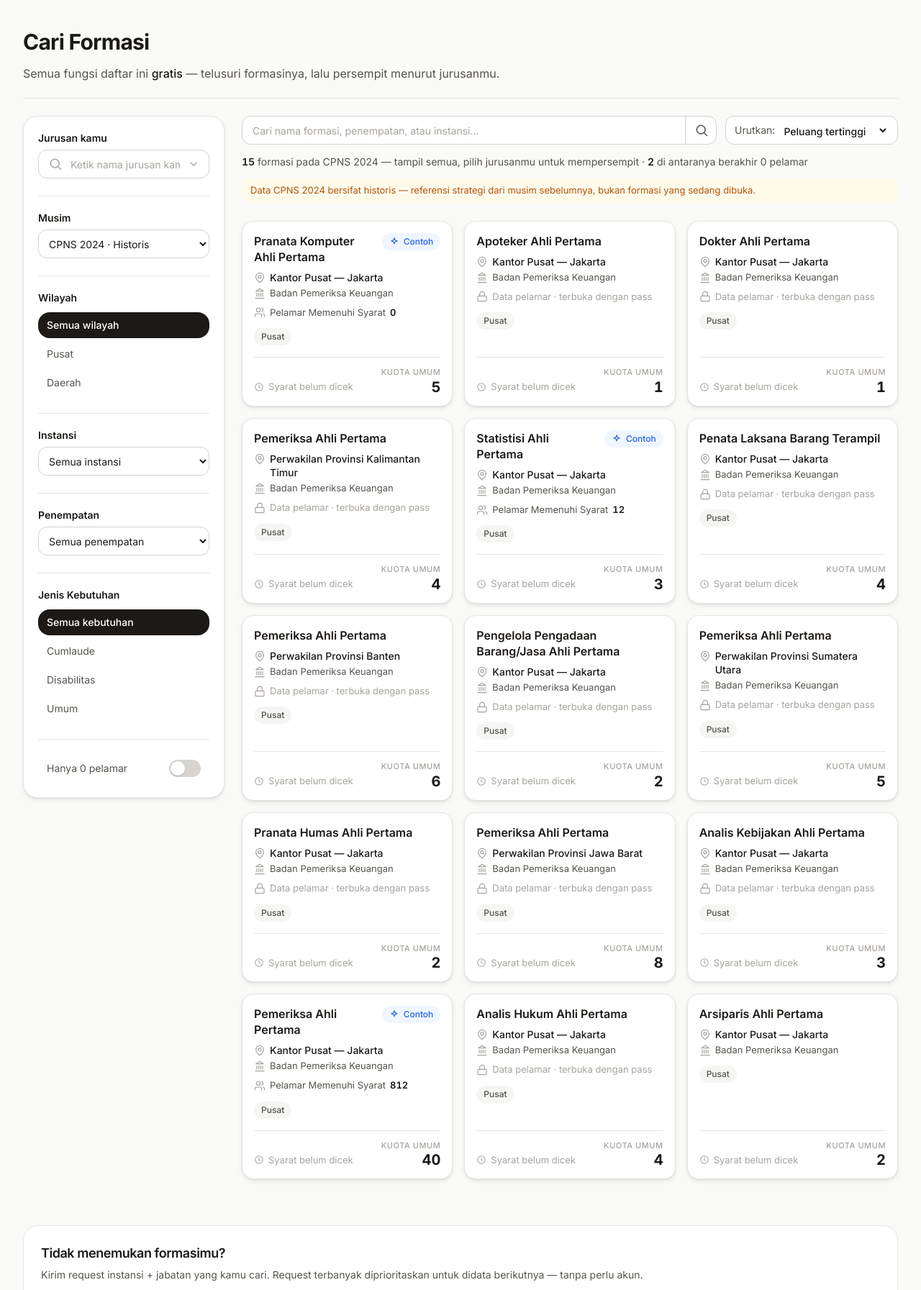
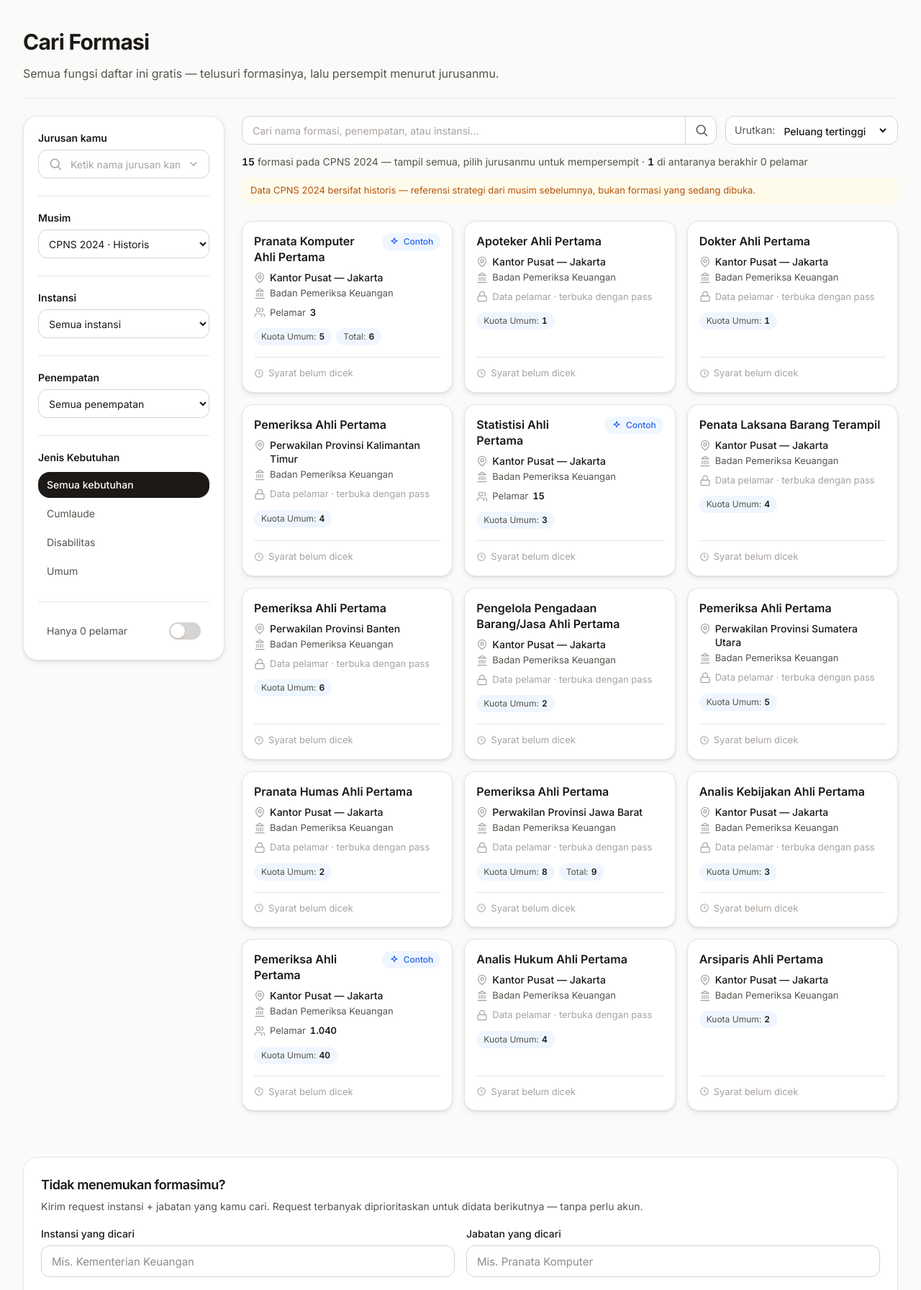
Before and after one commit to rassyz/peta-formasi-cpns, a Laravel app: page /formasi in a window 1280 px wide. Shown: the part 65-1858 px from the top of the page at 72% size. Run offline with Laravel 12, Linux system fonts and the light colour scheme; data comes from the database, SQL or seed files in the repository; style sheets or scripts are compiled from the project's sources; some libraries are stand-ins or nearby versions.

Commit message:
feat: refine formation cards and improve admin formation management

```diff
--- a/src/app/Http/Controllers/BerandaController.php
+++ b/src/app/Http/Controllers/BerandaController.php
@@ -36,7 +36,7 @@ class BerandaController extends Controller
                         $sub->select(DB::raw(1))
                             ->from('snapshot_pelamar')
                             ->whereColumn('snapshot_pelamar.formasi_kuota_id', 'formasi_kuota.id')
-                            ->where('snapshot_pelamar.jumlah_ms', 0)
+                            ->where('snapshot_pelamar.jumlah_total', 0)
                             ->whereRaw('snapshot_pelamar.tanggal_snapshot = (SELECT MAX(tanggal_snapshot) FROM snapshot_pelamar sp2 WHERE sp2.formasi_kuota_id = formasi_kuota.id)');
                     });
                 })
@@ -53,7 +53,7 @@ class BerandaController extends Controller
             ->orderBy('jenjang')
             ->orderBy('nama')
             ->get()
-            ->map(fn (Jurusan $j) => [
+            ->map(fn(Jurusan $j) => [
                 'value' => $j->slug,
                 'label' => $j->nama,
                 'jenjang' => $j->jenjang,
--- a/src/app/Http/Controllers/FormasiController.php
+++ b/src/app/Http/Controllers/FormasiController.php
@@ -37,7 +37,7 @@ class FormasiController extends Controller
         abort_if($formasi->status_terbit !== 'terbit' && ! $pengguna?->isAdmin(), 404);
 
         $terbuka = (bool) $formasi->kartu_contoh
-            || ($pengguna !== null && $pengguna->punyaAksesMusim($formasi->musim));
+            || ($pengguna !== null && ($pengguna->isAdmin() || $pengguna->punyaAksesMusim($formasi->musim)));
 
         // Cek Kelayakan lebih sempit daripada akses detail: khusus Pass
         // Strategi aktif untuk musim formasi ini (PRD Modul B).
--- a/src/app/Livewire/Finder.php
+++ b/src/app/Livewire/Finder.php
@@ -21,7 +21,7 @@ use Livewire\WithPagination;
 
 /**
  * Finder formasi (Modul A, FR-A1 s.d. A5). Seluruh fungsi daftar GRATIS:
- * pilih jurusan, pemilih musim, filter instansi/wilayah/jenis kebutuhan/
+ * pilih jurusan, pemilih musim, filter instansi/penempatan/jenis kebutuhan/
  * 0 pelamar, dan sortir peluang/gaji/kuota. Kartu selalu polos — angka
  * pelamar hanya dipakai di server untuk filter & urutan (PRD §5), tidak
  * pernah dirender ke kartu.
@@ -42,9 +42,6 @@ class Finder extends Component
     // akan memaksa '' menjadi 0 pada properti int — 0 tidak boleh berarti filter.
     #[Url]
     public string $instansiId = '';
-
-    #[Url]
-    public string $wilayah = ''; // '' | pusat | daerah
 
     #[Url]
     public string $jenis = ''; // '' | umum | cumlaude | disabilitas | ...
@@ -209,7 +206,6 @@ class Finder extends Component
         $this->kataKunci = '';
         $this->instansiId = '';
         $this->penempatan = '';
-        $this->wilayah = '';
         $this->jenis = '';
         $this->hanyaNolPelamar = false;
         $this->hanyaLolos = false;
@@ -233,7 +229,7 @@ class Finder extends Component
         }
     }
 
-    /** Kondisi "snapshot terakhir pada suatu kuota berisi 0 pelamar MS". */
+    /** Kondisi "snapshot terakhir pada suatu kuota berisi 0 pelamar (total pendaftar)". */
     private function kondisiNolPelamar(Builder $query): void
     {
         $query->whereHas('kuota', function (Builder $q) {
@@ -241,7 +237,7 @@ class Finder extends Component
                 $sub->select(DB::raw(1))
                     ->from('snapshot_pelamar')
                     ->whereColumn('snapshot_pelamar.formasi_kuota_id', 'formasi_kuota.id')
-                    ->where('snapshot_pelamar.jumlah_ms', 0)
+                    ->where('snapshot_pelamar.jumlah_total', 0)
                     ->whereRaw('snapshot_pelamar.tanggal_snapshot = (SELECT MAX(tanggal_snapshot) FROM snapshot_pelamar sp2 WHERE sp2.formasi_kuota_id = formasi_kuota.id)');
             });
         });
@@ -272,10 +268,6 @@ class Finder extends Component
 
         if ($this->penempatan !== '') {
             $query->where('penempatan', $this->penempatan);
-        }
-
-        if ($this->wilayah !== '') {
-            $query->whereHas('instansi', fn(Builder $q) => $q->where('wilayah', $this->wilayah));
         }
 
         if ($this->jenis !== '') {
--- a/src/resources/views/beranda.blade.php
+++ b/src/resources/views/beranda.blade.php
@@ -110,9 +110,9 @@
                             :jabatan="$f->jabatan"
                             :instansi="$f->instansi->nama"
                             :penempatan="$f->penempatan"
-                            :wilayah="ucfirst($f->instansi->wilayah)"
                             :kebutuhan="$utama ? ucfirst($utama->jenis_kebutuhan) : null"
                             :kuota="$utama?->jumlah"
+                            :total-kuota="$f->kuota->sum('jumlah')"
                             :musim-label="$f->musim->label . ' · ' . ucfirst($f->musim->status)"
                             :contoh="true"
                             :href="route('formasi.show', $f->slug)"
--- a/src/resources/views/components/ui/kartu-formasi.blade.php
+++ b/src/resources/views/components/ui/kartu-formasi.blade.php
@@ -2,7 +2,6 @@
     'jabatan',
     'instansi',
     'penempatan' => null,
-    'wilayah' => null,        // Pusat | Daerah
     'kebutuhan' => null,      // Jenis kebutuhan, mis. Umum
     'kuota' => null,
     'musimLabel' => null,     // Mis. CPNS 2024 · Historis
@@ -11,8 +10,9 @@
     'contoh' => false,
     'href' => '#',
     'tampilkanMusim' => true, // Finder mematikan ini: daftarnya selalu satu musim
-    'pelamarMs' => null,      // Jumlah pelamar memenuhi syarat snapshot terakhir — HANYA diisi untuk yang berhak (FR-A2)
+    'pelamarTotal' => null,   // Total pendaftar snapshot terakhir — HANYA diisi untuk yang berhak (FR-A2)
     'pelamarTerkunci' => false, // true = tampilkan baris teaser terkunci tanpa angka
+    'totalKuota' => null,      // Jumlah SEMUA baris kuota formasi; baris "Total" hanya tampil bila > kuota utama
 ])
 
 @php
@@ -24,7 +24,7 @@
     };
 @endphp
 
-{{-- Kartu daftar SELALU polos (PRD §5): tidak ada angka pelamar/rasio/gaji di sini. --}}
+{{-- Kartu daftar polos (PRD §5): tanpa rasio/gaji. Angka pelamar di kartu = total pendaftar snapshot terakhir, hanya untuk pemegang pass (FR-A2); MS difiturkan di detail. Kuota tampil sebagai pil. --}}
 <a href="{{ $href }}" class="group isolate relative flex h-full flex-col rounded-xl border border-line bg-surface p-4 shadow-card transition-[translate,transform,border-color] duration-300 ease-[cubic-bezier(0.22,1,0.36,1)] after:pointer-events-none after:absolute after:inset-0 after:-z-10 after:rounded-xl after:shadow-lift after:opacity-0 after:transition-opacity after:duration-300 hover:border-accent/50 hover:after:opacity-100 focus-visible:outline-none focus-visible:ring-2 focus-visible:ring-accent hover:-translate-y-1">
     <div class="flex items-start justify-between gap-3">
         <h3 class="text-[15px] font-semibold leading-snug text-ink sm:text-base">{{ $jabatan }}</h3>
@@ -44,10 +44,10 @@
         <span>{{ $instansi }}</span>
     </p>
 
-    @if ($pelamarMs !== null)
+    @if ($pelamarTotal !== null)
         <p class="mt-2 flex items-center gap-1.5 text-[13px] text-ink-2">
             <svg class="h-4 w-4 shrink-0 text-ink-3" viewBox="0 0 24 24" fill="none" stroke="currentColor" stroke-width="1.8" stroke-linecap="round" stroke-linejoin="round" aria-hidden="true"><path d="M16 21v-2a4 4 0 0 0-4-4H6a4 4 0 0 0-4 4v2"/><circle cx="9" cy="7" r="4"/><path d="M22 21v-2a4 4 0 0 0-3-3.87"/><path d="M16 3.13a4 4 0 0 1 0 7.75"/></svg>
-            Pelamar Memenuhi Syarat <span class="tnum font-semibold text-ink">{{ number_format($pelamarMs, 0, ',', '.') }}</span>
+            Pelamar <span class="tnum font-semibold text-ink">{{ number_format($pelamarTotal, 0, ',', '.') }}</span>
         </p>
     @elseif ($pelamarTerkunci)
         <p class="mt-2 flex items-center gap-1.5 text-[13px] text-ink-3">
@@ -56,19 +56,23 @@
         </p>
     @endif
 
-    @if ($wilayah || ($musimLabel && $tampilkanMusim))
+    @if ($kuota !== null)
         <div class="mt-3 flex flex-wrap gap-1.5">
-            @if ($wilayah)
-                <span class="inline-flex items-center rounded-full bg-sunken px-2.5 py-1 text-xs font-medium text-ink-2">{{ $wilayah }}</span>
-            @endif
-            @if ($musimLabel && $tampilkanMusim)
-                <span class="inline-flex items-center rounded-full bg-sunken px-2.5 py-1 text-xs font-medium text-ink-2">{{ $musimLabel }}</span>
+            <span class="inline-flex items-center rounded-full bg-accent-soft px-2.5 py-1 text-xs text-ink-2">Kuota{{ $kebutuhan ? ' ' . $kebutuhan : '' }}:<span class="tnum ml-1 font-semibold text-ink">{{ number_format($kuota, 0, ',', '.') }}</span></span>
+            @if ($totalKuota !== null && $totalKuota > $kuota)
+                <span class="inline-flex items-center rounded-full bg-accent-soft px-2.5 py-1 text-xs text-ink-2">Total:<span class="tnum ml-1 font-semibold text-ink">{{ number_format($totalKuota, 0, ',', '.') }}</span></span>
             @endif
         </div>
     @endif
 
+    @if ($musimLabel && $tampilkanMusim)
+        <div class="mt-3 flex flex-wrap gap-1.5">
+            <span class="inline-flex items-center rounded-full bg-sunken px-2.5 py-1 text-xs font-medium text-ink-2">{{ $musimLabel }}</span>
+        </div>
+    @endif
+
     <div class="mt-auto pt-4">
-        <div class="flex items-end justify-between gap-4 border-t border-line pt-3">
+        <div class="border-t border-line pt-3">
             <div class="min-w-0">
                 @if ($badge)
                     <x-ui.badge :variant="$badge[0]">{{ $badge[1] }}</x-ui.badge>
@@ -82,12 +86,6 @@
                     </p>
                 @endif
             </div>
-            @if ($kuota !== null)
-                <div class="shrink-0 text-right">
-                    <p class="text-[11px] font-medium uppercase tracking-wider text-ink-3">Kuota{{ $kebutuhan ? ' ' . $kebutuhan : '' }}</p>
-                    <p class="tnum mt-0.5 text-xl font-bold leading-none text-ink">{{ number_format($kuota, 0, ',', '.') }}</p>
-                </div>
-            @endif
         </div>
     </div>
 </a>
--- a/src/resources/views/formasi/detail.blade.php
+++ b/src/resources/views/formasi/detail.blade.php
@@ -13,7 +13,6 @@
                 </div>
                 <div class="flex flex-wrap gap-1.5">
                     <x-ui.badge variant="neutral">{{ $formasi->musim->label }} · {{ ucfirst($formasi->musim->status) }}</x-ui.badge>
-                    <x-ui.badge variant="neutral">{{ ucfirst($formasi->instansi->wilayah) }}</x-ui.badge>
                     @if ($terbuka && $formasi->kartu_contoh)
                         <x-ui.badge variant="accent">Contoh — Detail Terbuka</x-ui.badge>
                     @endif
--- a/src/resources/views/jurusan/show.blade.php
+++ b/src/resources/views/jurusan/show.blade.php
@@ -41,9 +41,9 @@
                             :jabatan="$f->jabatan"
                             :instansi="$f->instansi->nama"
                             :penempatan="$f->penempatan"
-                            :wilayah="ucfirst($f->instansi->wilayah)"
                             :kebutuhan="$utama ? ucfirst($utama->jenis_kebutuhan) : null"
                             :kuota="$utama?->jumlah"
+                            :total-kuota="$f->kuota->sum('jumlah')"
                             :musim-label="$f->musim->label . ' · ' . ucfirst($f->musim->status)"
                             :contoh="$f->kartu_contoh"
                             :href="route('formasi.show', $f->slug)"
--- a/src/resources/views/livewire/finder.blade.php
+++ b/src/resources/views/livewire/finder.blade.php
@@ -1,7 +1,7 @@
 <div class="mx-auto max-w-7xl px-4 pt-10 pb-24 sm:px-6 lg:px-8 lg:pb-8">
     {{-- Kepala Finder — rangka bersama (x-ui.kepala-halaman), varian polos --}}
     <x-ui.kepala-halaman judul="Cari Formasi" varian="polos">
-        Semua fungsi daftar ini <span class="font-medium text-ink">gratis</span> — telusuri formasinya, lalu persempit menurut jurusanmu.
+        Semua fungsi daftar ini gratis — telusuri formasinya, lalu persempit menurut jurusanmu.
     </x-ui.kepala-halaman>
 
     <div x-data="{ filterTerbuka: false }">
@@ -69,19 +69,6 @@
                             <option value="{{ $m->id }}">{{ $m->label }} · {{ ucfirst($m->status) }}</option>
                         @endforeach
                     </select>
-                </div>
-
-                {{-- Wilayah --}}
-                <div class="mt-6 border-t border-line pt-5">
-                    <h3 class="text-sm font-semibold">Wilayah</h3>
-                    <div class="mt-2.5 flex flex-col gap-1" role="group" aria-label="Wilayah">
-                        @foreach (['' => 'Semua wilayah', 'pusat' => 'Pusat', 'daerah' => 'Daerah'] as $nilai => $label)
-                            <button type="button" wire:click="$set('wilayah', '{{ $nilai }}')"
-                                class="rounded-lg px-3 py-2 text-left text-sm transition-colors {{ $wilayah === $nilai ? 'bg-ink font-medium text-white' : 'text-ink-2 hover:bg-sunken hover:text-ink' }}">
-                                {{ $label }}
-                            </button>
-                        @endforeach
-                    </div>
                 </div>
 
                 {{-- Instansi --}}
@@ -168,7 +155,7 @@
                 {{-- Chip filter aktif (muncul hanya bila ada saringan yang menyala) --}}
                 @php
                     $chipInstansi = $instansiId !== '' ? $instansiList->firstWhere('id', (int) $instansiId) : null;
-                    $adaFilterAktif = $jurusan || trim($kataKunci) !== '' || $wilayah !== '' || $chipInstansi || $penempatan !== '' || $jenis !== '' || $hanyaNolPelamar;
+                    $adaFilterAktif = $jurusan || trim($kataKunci) !== '' || $chipInstansi || $penempatan !== '' || $jenis !== '' || $hanyaNolPelamar;
                 @endphp
                 @if ($adaFilterAktif)
                     <div class="mt-3 flex flex-wrap items-center gap-2">
@@ -185,15 +172,6 @@
                             <span class="inline-flex items-center gap-1.5 rounded-full bg-sunken py-1.5 pl-3.5 pr-2 text-sm">
                                 &ldquo;{{ trim($kataKunci) }}&rdquo;
                                 <button type="button" wire:click="$set('kataKunci', '')" aria-label="Hapus kata kunci pencarian"
-                                    class="flex h-5 w-5 items-center justify-center rounded-full text-ink-2 transition-colors hover:bg-line hover:text-ink">
-                                    <svg class="h-3 w-3" viewBox="0 0 24 24" fill="none" stroke="currentColor" stroke-width="2.4" stroke-linecap="round" aria-hidden="true"><path d="M18 6 6 18M6 6l12 12"/></svg>
-                                </button>
-                            </span>
-                        @endif
-                        @if ($wilayah !== '')
-                            <span class="inline-flex items-center gap-1.5 rounded-full bg-sunken py-1.5 pl-3.5 pr-2 text-sm">
-                                {{ ucfirst($wilayah) }}
-                                <button type="button" wire:click="$set('wilayah', '')" aria-label="Hapus filter wilayah"
                                     class="flex h-5 w-5 items-center justify-center rounded-full text-ink-2 transition-colors hover:bg-line hover:text-ink">
                                     <svg class="h-3 w-3" viewBox="0 0 24 24" fill="none" stroke="currentColor" stroke-width="2.4" stroke-linecap="round" aria-hidden="true"><path d="M18 6 6 18M6 6l12 12"/></svg>
                                 </button>
@@ -424,10 +402,10 @@
                                         :jabatan="$f->jabatan"
                                         :instansi="$f->instansi->nama"
                                         :penempatan="$f->penempatan"
-                                        :wilayah="ucfirst($f->instansi->wilayah)"
                                         :kebutuhan="$utama ? ucfirst($utama->jenis_kebutuhan) : null"
                                         :kuota="$utama?->jumlah"
-                                        :pelamar-ms="($bolehLihatPelamar || $f->kartu_contoh) ? $utama?->snapshotTerakhir?->jumlah_ms : null"
+                                        :total-kuota="$f->kuota->sum('jumlah')"
+                                        :pelamar-total="($bolehLihatPelamar || $f->kartu_contoh) ? $utama?->snapshotTerakhir?->jumlah_total : null"
                                         :pelamar-terkunci="! $bolehLihatPelamar && ! $f->kartu_contoh && $utama?->snapshotTerakhir !== null"
                                         :musim-label="$f->musim->label . ' · ' . ucfirst($f->musim->status)"
                                         :tampilkan-musim="false"
```
Also changed, not shown: src/app/Livewire/Admin/FormasiManager.php (+37 -4 lines), src/resources/views/livewire/admin/formasi-manager.blade.php (+50 -8 lines).
